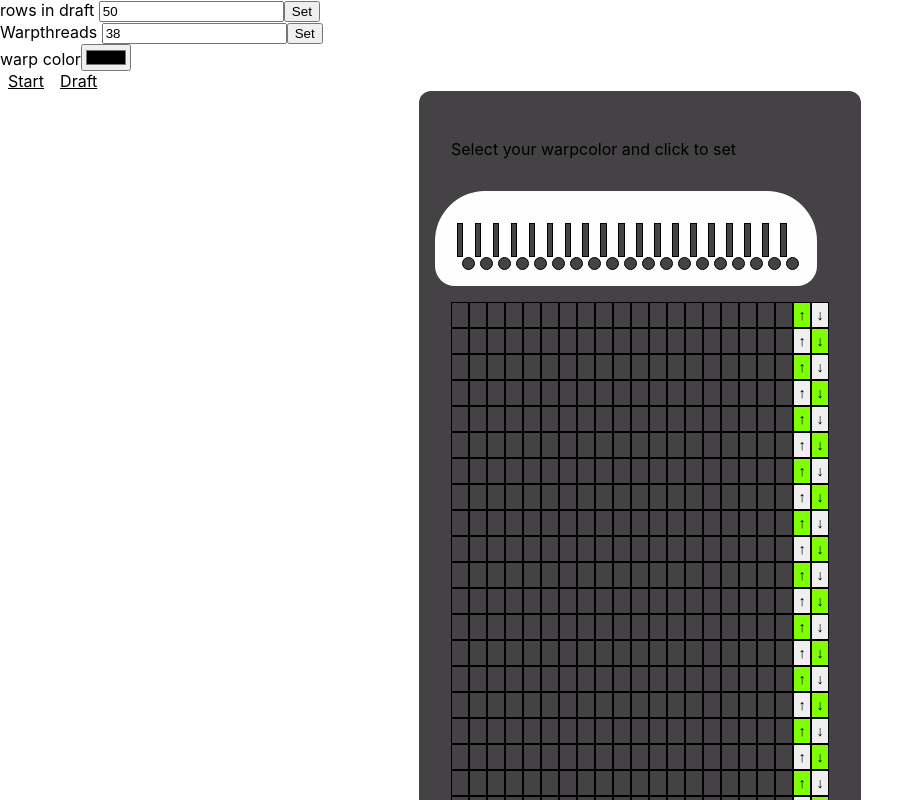
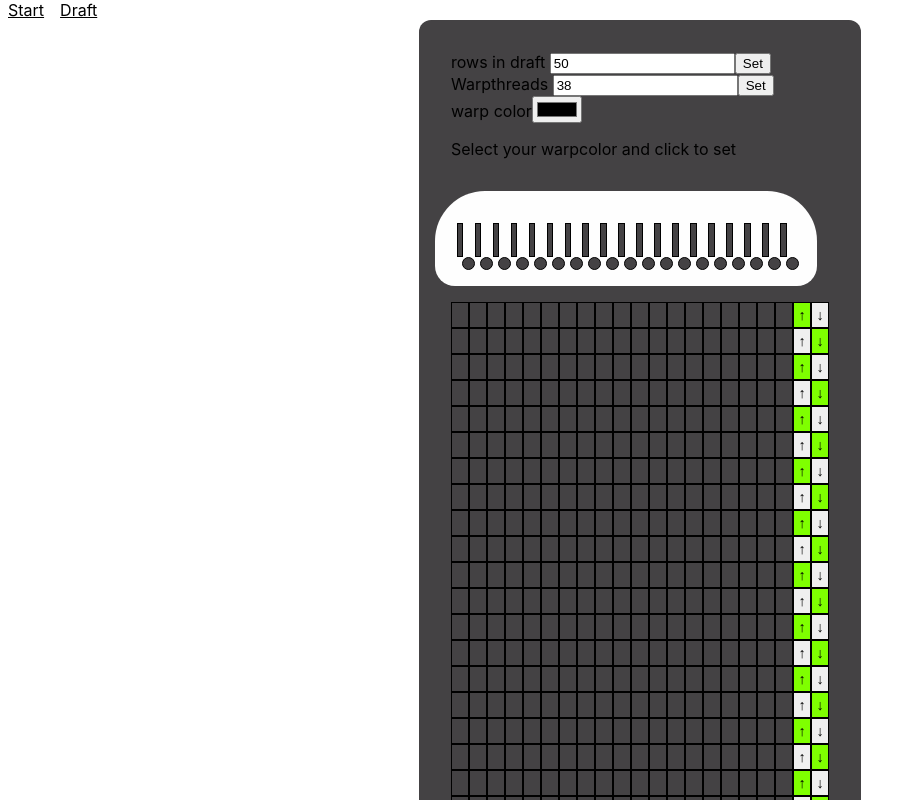
Before and after one commit to TereseBo/baddle, a React (Create React App) app: page / in a window 1280 px wide. Shown: the top 800 px of the page, without its empty margins (0-924 px from the left). Built offline with nearby package versions, Linux system fonts and the light colour scheme.

Commit message:
Revision of header contents

```diff
--- a/src/App.js
+++ b/src/App.js
@@ -18,7 +18,6 @@ function App() {
         <BrowserRouter>
         <div className='App'>
           <header className="App-header">
-            <Preferences />
             <Link to="/">Start</Link>
             <Link to="/draft">Draft</Link>
           </header>
--- a/src/pages/Banddraft.js
+++ b/src/pages/Banddraft.js
@@ -3,15 +3,17 @@ import { useContext } from "react"
 import Weave from "../components/Weave"
 import "./Banddraft.scss"
 import { WarpContext } from "../contexts/warpContext"
+import Preferences from "./Preferences"
 
 export default function Banddraft() {
-    const {warp, setWarp}=useContext(WarpContext)
+    const { warp, setWarp } = useContext(WarpContext)
 
     return (
         <div className="Banddraft">
-            <p>Select your warpcolor and click to set</p>
+            <Preferences />
+
             <Warp />
-            <Weave/>
+            <Weave />
         </div>
     )
 }
--- a/src/pages/Preferences.js
+++ b/src/pages/Preferences.js
@@ -12,6 +12,8 @@ export default function Preferences() {
             <Nrinput value={draftheight} label="rows in draft" submit={setDraftheight} />
             <Nrinput value={threads} label="Warpthreads"submit={setThreads} />
             <Colorpicker name="warp color"/>
+            <p>Select your warpcolor and click to set</p>
+
         </div>
     )
 }
```
